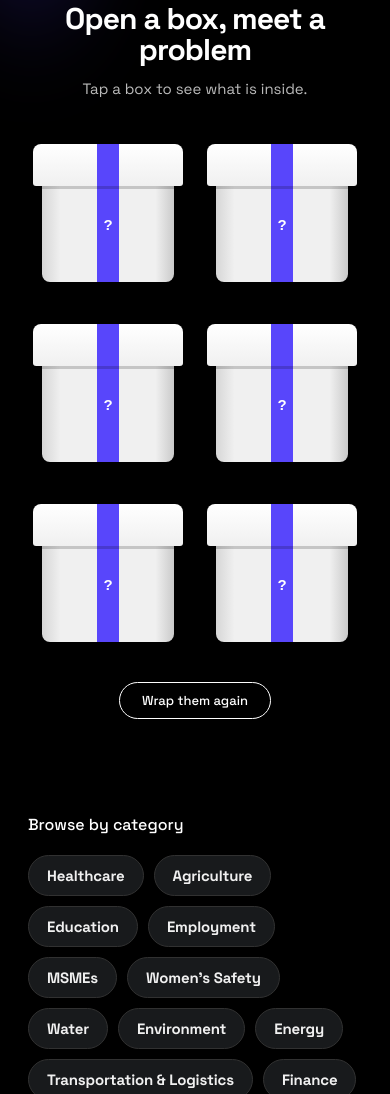
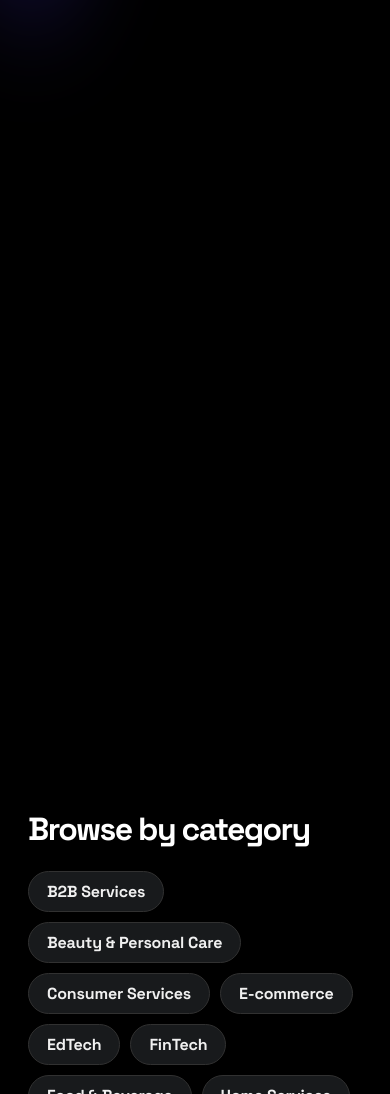
Before and after one commit to rathod-bpsingh/switch-the-glitch, a plain HTML site: page index.html in a window 390 px wide. Shown: the part 906-2000 px from the top of the page. Drawn offline with Linux system fonts and the light colour scheme; a web font is replaced by a local one.

Commit message:
Refactor index.html for improved structure and styles
Updated font links and modified HTML structure for better semantics and styling.

```diff
--- a/index.html
+++ b/index.html
@@ -6,7 +6,7 @@
 <title>Switch the Glitch</title>
 <link rel="preconnect" href="https://fonts.googleapis.com">
 <link rel="preconnect" href="https://fonts.gstatic.com" crossorigin>
-<link href="https://fonts.googleapis.com/css2?family=Space+Grotesk:wght@400;500;700&display=swap" rel="stylesheet">
+<link href="https://fonts.googleapis.com/css2?family=Bitcount+Prop+Single:wght@650&family=Space+Grotesk:wght@400;500;700&display=swap" rel="stylesheet">
 <style>
 /* SWITCH THE GLITCH: LOCKED THEME. Black main, purple only glowing from edges. */
 :root{
@@ -126,19 +126,15 @@ a{color:inherit;text-decoration:none}
 .tile .ic{width:24px;height:24px;border:0;border-radius:0;background:none;color:var(--soft);transition:color .2s}
 .tile .ico{width:20px;height:20px;stroke-width:1.5}
 .tile:hover .ic,.tile[aria-current="page"] .ic{color:var(--white)}
-.toplist{list-style:none;margin:0 0 14px;padding:0;display:grid;gap:12px}
-.top-item{display:flex;align-items:center;gap:16px;padding:16px 22px}
-.rank{flex:none;width:40px;height:40px;border-radius:50%;display:grid;place-items:center;background:var(--purple);font-weight:700;font-size:15px;font-variant-numeric:tabular-nums}
-.top-main{flex:1;min-width:0}
-.top-main .tag{margin-bottom:6px}
-.top-main h3{margin:0;font-size:16px;font-weight:500}
-.top-item .btn-outline{flex:none;cursor:pointer;font-family:inherit}
-.prob-list{display:grid;grid-template-columns:repeat(2,1fr);gap:14px}
-.prob-list .pad{min-width:0}
+.prob-list{margin:0 0 14px;padding-inline-start:2.2rem}
+.prob-list li{padding:16px 0 16px 10px;border-bottom:1px solid var(--card2);overflow-wrap:anywhere}
+.prob-list li::marker{color:#b9aaff;font-weight:700;font-variant-numeric:tabular-nums}
+.prob-list h3{margin:0;font-size:clamp(16px,2.2vw,19px);font-weight:500}
+.prob-list p{margin:5px 0 0;color:var(--soft);font-size:14px}
 .list-head{display:flex;justify-content:space-between;align-items:center;gap:12px;flex-wrap:wrap;margin-bottom:18px}
 .list-head .sec-h{margin:0}
 .btn-outline{cursor:pointer;font-family:inherit}
-@media(max-width:760px){.prob-list{grid-template-columns:1fr}}
+
 #nomatch{margin:14px 0 0;font-size:14px;color:var(--soft)}
 #nomatch a{color:var(--white);text-decoration:underline}
 
@@ -229,41 +225,22 @@ footer a:hover{color:var(--white)}
 }
 @media(max-width:560px){.logo{font-size:15px}.logo .mark{width:36px;height:36px}.prob-grid{grid-template-columns:1fr}.hero{padding:40px 0 50px}}
 
-.feature{min-height:100vh;min-height:100svh;display:flex;flex-direction:column;align-items:center;justify-content:center;padding:60px 0;scroll-margin-top:16px}
-.feat-h{margin:0;text-align:center;font-size:clamp(30px,5vw,56px);font-weight:700;letter-spacing:-.03em;line-height:1.05}
-.feat-sub{margin:12px 0 32px;text-align:center;color:var(--soft);font-size:15px}
-.gifts{display:grid;grid-template-columns:repeat(3,1fr);gap:34px 22px;width:100%;max-width:960px;align-items:start;justify-items:center}
-.gift{display:flex;flex-direction:column;align-items:center;width:100%;min-width:0}
-.box{position:relative;display:block;width:min(190px,100%);height:150px;border:0;background:none;padding:0;cursor:pointer;perspective:700px;-webkit-tap-highlight-color:transparent}
-.box-body{position:absolute;left:9%;right:9%;bottom:0;height:100px;z-index:2;border-radius:0 0 8px 8px;background:linear-gradient(90deg,#D6D6D6,var(--light) 14%,var(--light) 86%,#CACACA);box-shadow:0 16px 24px rgba(0,0,0,.6)}
-.box-body::before,.box-lid::before{content:"";position:absolute;left:50%;top:0;bottom:0;width:22px;margin-left:-11px;background:var(--purple)}
-.box-body::after{content:"?";position:absolute;left:50%;top:42%;transform:translate(-50%,-50%);color:var(--white);font-weight:700;font-size:15px}
-.box-lid{position:absolute;left:3%;right:3%;bottom:96px;height:42px;z-index:3;border-radius:8px 8px 3px 3px;background:linear-gradient(180deg,var(--white),var(--light));transform-origin:50% 100%;transition:transform .6s cubic-bezier(.3,1.3,.5,1);box-shadow:0 3px 0 rgba(0,0,0,.18)}
-.gift:not(.open) .box:hover .box-lid,.box:focus-visible .box-lid{transform:translateY(-6px)}
-.gift.open .box-lid{transform:rotateX(115deg)}
-.peek{position:absolute;left:24%;right:24%;bottom:70px;height:58px;z-index:1;border-radius:3px 3px 0 0;background-color:var(--white);background-image:linear-gradient(rgba(0,0,0,.1) 1px,transparent 1px);background-size:100% 12px;transform:translateY(48px);opacity:0;transition:transform .5s .2s ease,opacity .3s .2s}
-.gift.open .peek{transform:translateY(-4px);opacity:1}
-.slip{position:relative;width:100%;max-width:260px;margin-top:18px;padding:16px 18px 20px;border-radius:3px;background-color:var(--light);background-image:linear-gradient(rgba(30,31,33,.07) 1px,transparent 1px);background-size:100% 26px;color:var(--ink);transform:rotate(-1.2deg);box-shadow:0 12px 24px rgba(0,0,0,.55);text-align:left}
-.slip::after{content:"";position:absolute;right:0;bottom:0;width:22px;height:22px;background:linear-gradient(135deg,#BDBDBD 50%,var(--black) 50%)}
-.gift.fresh .slip{animation:unfold .5s ease backwards}
-@keyframes unfold{from{opacity:0;transform:translateY(-18px) rotate(-5deg) scale(.94)}to{opacity:1;transform:rotate(-1.2deg)}}
-.slip .tag{margin-bottom:8px}
-.slip h3{margin:0 0 6px;font-size:16px;font-weight:700;line-height:1.25;letter-spacing:-.01em;color:var(--ink)}
-.slip p{margin:0;color:#4A4B4F;font-size:13.5px}
-.slip .row{flex-wrap:wrap;margin-top:12px}
-.slip .btn-outline{white-space:nowrap;border-color:var(--ink);color:var(--ink);padding:7px 14px;font-size:12px}
-.slip .btn-outline:hover{background:var(--ink);color:var(--white)}
-.shuffle{margin-top:40px}
-@media(max-width:760px){.gifts{grid-template-columns:repeat(2,1fr);gap:30px 14px}}
-@media(prefers-reduced-motion:reduce){.box-lid,.peek{transition:none}.gift.fresh .slip{animation:none}}
+#v-problems{padding-top:100vh;padding-top:100svh}
 .cat-sec{scroll-margin-top:16px;padding-top:30px}
+.cat-sec .sec-h{margin:0 0 24px;font-family:"Space Grotesk",Arial,sans-serif;font-size:clamp(32px,6vw,60px);font-weight:700;line-height:1.05;letter-spacing:-.05em}
 .cat-sec .ex-chips{margin-bottom:48px;gap:10px}
-.cat-sec .chip{font-size:15px;padding:10px 18px}
-.chip.active{background:var(--purple);border-color:var(--purple);color:var(--white)}
+.cat-sec .chip{padding:10px 18px;font-family:"Space Grotesk",Arial,sans-serif;font-size:16px;font-weight:700;line-height:1.2}
+.cat-sec .chip.active{background:var(--purple);border-color:var(--purple);color:var(--white)}
 .list-head{scroll-margin-top:16px}
 .nav-actions{grid-column:2}
 .hero{display:flex;flex-direction:column;align-items:center;justify-content:center;min-height:calc(100vh - 151px);min-height:calc(100svh - 151px);padding:24px 0}
-.hero h1{max-width:none;font-weight:700;letter-spacing:-.035em}
+.hero h1{max-width:100%;font-family:"Bitcount Prop Single","Space Grotesk",monospace;font-size:clamp(43px,10vw,122px);font-weight:650;line-height:1.02;letter-spacing:-.035em;text-transform:uppercase}
+.hero h1 span{display:block;margin-top:.13em;color:#a999ff}
+@supports ((background-clip:text) or (-webkit-background-clip:text)){
+  .hero h1,.hero h1 span{background-image:repeating-linear-gradient(180deg,transparent 0 3px,rgba(0,0,0,.15) 3px 4px),linear-gradient(180deg,#fff,#e8e3f7);-webkit-background-clip:text;background-clip:text;color:transparent}
+  .hero h1 span{background-image:repeating-linear-gradient(180deg,transparent 0 3px,rgba(0,0,0,.17) 3px 4px),linear-gradient(180deg,#c6baff,#9d89ff)}
+}
+@media(forced-colors:active){.hero h1,.hero h1 span{background:none;color:CanvasText}}
 .hero-mark{width:72px;height:72px;margin-bottom:22px;fill:none;stroke:var(--white);stroke-width:1.4;stroke-linecap:round;stroke-linejoin:round}
 .hero-mark .knob{fill:var(--white);stroke:none}
 .tagline{margin:18px 0 0;font-size:clamp(20px,3vw,28px);font-weight:500;color:var(--light);letter-spacing:-.01em}
@@ -306,25 +283,19 @@ footer a:hover{color:var(--white)}
   </form>
   <main id="top">
     <section class="hero" data-views="problems">
-      <h1>Switch the Glitch</h1>
+      <h1>Switch the <span>Glitch</span></h1>
       <p class="tagline">Every glitch, in one place</p>
       <p class="sub">Browse the problems people face, or submit your own.</p>
-      <a class="btn btn-ico" id="exb" href="#explore"><svg class="ico" aria-hidden="true" viewBox="0 0 24 24"><circle cx="12" cy="12" r="9"/><path d="M15.5 8.5l-2 5-5 2 2-5z"/></svg>Explore</a>
+      <a class="btn btn-ico" id="exb" href="#catsec"><svg class="ico" aria-hidden="true" viewBox="0 0 24 24"><circle cx="12" cy="12" r="9"/><path d="M15.5 8.5l-2 5-5 2 2-5z"/></svg>Explore</a>
     </section>
 
     <section id="v-problems" data-views="problems">
-      <div class="feature" id="pg2">
-        <h2 class="feat-h">Open a box, meet a problem</h2>
-        <p class="feat-sub">Tap a box to see what is inside.</p>
-        <div class="gifts" id="acc"></div>
-        <button class="btn-outline shuffle" id="shuf" type="button">Wrap them again</button>
-      </div>
       <div class="cat-sec" id="catsec">
         <h2 class="sec-h">Browse by category</h2>
         <div class="ex-chips" id="exchips"></div>
       </div>
       <div class="list-head"><h2 class="sec-h" id="lh">All problems</h2><button class="btn-outline" id="fclear" type="button" hidden></button></div>
-      <div class="prob-list" id="pl"></div>
+      <ol class="prob-list" id="pl"></ol>
       <p id="nomatch" hidden>No problem matches your search. <a href="#submit">Submit it as a new problem</a>.</p>
     </section>
 
@@ -351,8 +322,8 @@ footer a:hover{color:var(--white)}
 
 
     <section class="view" id="v-top10" data-views="top10" hidden>
-      <h2 class="sec-h">Top 10 problems, ranked by Same problem votes</h2>
-      <ol class="toplist" id="tl"></ol>
+      <h2 class="sec-h">Top 10 problems</h2>
+      <ol class="prob-list" id="tl"></ol>
     </section>
 
     <section class="view" id="v-help" data-views="help" hidden>
@@ -360,8 +331,7 @@ footer a:hover{color:var(--white)}
       <div class="faq">
         <details open><summary>How do I submit a problem?</summary><p>Open Submit a problem, add a title, pick a category and describe what is going wrong.</p></details>
         <details><summary>How do I find a problem?</summary><p>Use the search bar at the top, or tap Explore on the Problems page and choose a category.</p></details>
-        <details><summary>What does Same problem do?</summary><p>It shows how many people face the same problem. Each tap adds one.</p></details>
-        <details><summary>How is the Top 10 decided?</summary><p>Problems are ranked by their Same problem count, highest first.</p></details>
+        <details><summary>How is the Top 10 decided?</summary><p>The list is ordered by previously recorded votes.</p></details>
         <details><summary>Where is my data saved?</summary><p>Submitted problems and votes are stored in this browser only. Other visitors do not see them, and clearing site data removes them.</p></details>
       </div>
       <div class="card pad helpcta"><h3>Can’t find your problem?</h3><p>Submit it so it appears in the list.</p><a class="btn" href="#submit">Submit a problem</a></div>
@@ -409,68 +379,101 @@ function nav(v){if(location.hash==='#'+v)go(v);else location.hash=v;}
 window.addEventListener('hashchange',function(){go(location.hash.slice(1));});
 document.addEventListener('click',function(e){var a=e.target.closest&&e.target.closest('a[href^="#"]');if(!a)return;var v=a.getAttribute('href').slice(1);if(views.indexOf(v)>-1&&location.hash==='#'+v){e.preventDefault();go(v);}});
 
-var db={reports:[
- {t:'Wi-Fi keeps dropping every few minutes',c:'Technology',d:'Drops about every ten minutes on the 2.4 GHz band.',up:3},
- {t:'Code won’t compile after an update',c:'Technology',d:'Build fails right after upgrading dependencies.',up:2},
- {t:'Monthly budget is not adding up',c:'Finance',d:'Expenses and income never match at month end.',up:0},
- {t:'Team can’t decide between two options',c:'Employment',d:'Discussions go in circles with no clear way to choose.',up:0},
- {t:'Phone battery drains too fast',c:'Technology',d:'Battery falls from full to empty in a few hours.',up:0},
- {t:'Laptop is slow to start',c:'Technology',d:'Takes several minutes before it is usable after boot.',up:0},
- {t:'Water supply is irregular in the morning',c:'Water',d:'Taps run dry at peak hours.',up:0},
- {t:'Passwords keep getting locked out',c:'Cybersecurity',d:'Accounts lock after a few attempts and recovery is slow.',up:0},
- {t:'Daily commute takes too long',c:'Transportation & Logistics',d:'Traffic and connections add over an hour each way.',up:0},
- {t:'Email inbox is overflowing',c:'Employment',d:'Important messages get buried under routine ones.',up:0}
-]};
-try{var sv=JSON.parse(localStorage.getItem('stg2')||'null');if(sv&&sv.reports&&sv.reports.length)db=sv;}catch(e){}
+var legacyExamples=[
+  ["Wi-Fi keeps dropping every few minutes","Technology","Drops about every ten minutes on the 2.4 GHz band."],
+  ["Code won’t compile after an update","Technology","Build fails right after upgrading dependencies."],
+  ["Monthly budget is not adding up","Finance","Expenses and income never match at month end."],
+  ["Team can’t decide between two options","Employment","Discussions go in circles with no clear way to choose."],
+  ["Phone battery drains too fast","Technology","Battery falls from full to empty in a few hours."],
+  ["Laptop is slow to start","Technology","Takes several minutes before it is usable after boot."],
+  ["Water supply is irregular in the morning","Water","Taps run dry at peak hours."],
+  ["Passwords keep getting locked out","Cybersecurity","Accounts lock after a few attempts and recovery is slow."],
+  ["Daily commute takes too long","Transportation & Logistics","Traffic and connections add over an hour each way."],
+  ["Email inbox is overflowing","Employment","Important messages get buried under routine ones."]
+];
+var db={reports:[]};
+function questionKey(title){return title.normalize("NFKC").toLowerCase().replace(/[^\p{L}\p{N}]+/gu," ").trim();}
+try{
+  var saved=JSON.parse(localStorage.getItem("stg2")||"null");
+  if(saved&&Array.isArray(saved.reports)){
+    db.reports=saved.reports.filter(function(report){
+      return report&&typeof report.t==="string"&&!String(report.id||"").startsWith("starter-")&&
+        !String(report.id||"").startsWith("fix-my-itch-")&&
+        !legacyExamples.some(function(example){return report.t===example[0]&&report.c===example[1]&&report.d===example[2];});
+    });
+  }
+}catch(e){}
+var selectedQuestions=[
+  {"id":"daily-b2b-1","t":"How can small suppliers tell whether they can cover wages and materials while waiting for a large buyer to pay?","c":"B2B Services","up":0},
+  {"id":"daily-b2b-2","t":"How can an exporter with a signed order but little collateral pay suppliers before production starts?","c":"B2B Services","up":0},
+  {"id":"daily-b2b-3","t":"How can a small manufacturer find procurement teams that already buy the kinds of components it makes?","c":"B2B Services","up":0},
+  {"id":"daily-b2b-4","t":"How can a factory fill an extra production shift with workers who can operate its machines safely?","c":"B2B Services","up":0},
+  {"id":"daily-b2b-6","t":"How can manufacturers tell which customer orders will miss their delivery dates when a truck fails to arrive?","c":"B2B Services","up":0},
+  {"id":"daily-b2b-7","t":"How can a small business compare what two suppliers will actually charge once freight, taxes, and payment terms are included?","c":"B2B Services","up":0},
+  {"id":"daily-b2b-8","t":"How can a business track a GST filing issue that needs a tax officer’s intervention before the deadline passes?","c":"B2B Services","up":0},
+  {"id":"daily-b2b-11","t":"How can a factory identify a machine fault remotely so the technician arrives with the right spare parts?","c":"B2B Services","up":0},
+  {"id":"daily-b2b-16","t":"How can a small accounts team tell which invoices a single bank transfer covers when the customer sends no payment breakdown?","c":"B2B Services","up":0},
+  {"id":"daily-b2b-20","t":"How can a manufacturer give a buyer a quote that stays workable if material prices change before the order is confirmed?","c":"B2B Services","up":0},
+  {"id":"beauty-2","t":"How can shoppers tell whether branded cosmetics are genuine before buying them?","c":"Beauty & Personal Care","up":0},
+  {"id":"beauty-3","t":"How can shoppers check whether a batch of cosmetics has been flagged for failing quality standards?","c":"Beauty & Personal Care","up":0},
+  {"id":"beauty-4","t":"How can customers check a hair dye’s ingredients, safety warnings, and patch-test instructions before using it?","c":"Beauty & Personal Care","up":0},
+  {"id":"beauty-5","t":"How can shoppers tell which skincare and personal care claims are backed by evidence?","c":"Beauty & Personal Care","up":0},
+  {"id":"beauty-6","t":"How can salons assess a beauty worker’s practical skills before hiring them?","c":"Beauty & Personal Care","up":0},
+  {"id":"beauty-7","t":"How can people find a qualified dermatologist when few are available nearby?","c":"Beauty & Personal Care","up":0},
+  {"id":"beauty-8","t":"How can shoppers choose the right foundation shade online when swatches look different across screens and lighting?","c":"Beauty & Personal Care","up":0},
+  {"id":"beauty-10","t":"How can customers see the full cost of a salon service, including hair-length charges and add-ons, before booking?","c":"Beauty & Personal Care","up":0},
+  {"id":"beauty-11","t":"How can customers check whether a salon disinfects reusable tools between appointments?","c":"Beauty & Personal Care","up":0},
+  {"id":"beauty-12","t":"How can small salons reduce last-minute cancellations and fill open slots?","c":"Beauty & Personal Care","up":0}
+];
+var selectedIds=new Set(selectedQuestions.map(function(report){return report.id;}));
+db.reports=db.reports.filter(function(report){
+  var id=String(report.id||'');
+  return selectedIds.has(id)||(!id.startsWith('daily-b2b-')&&!id.startsWith('beauty-'));
+});
+var savedIds=new Set(db.reports.map(function(report){return report.id;}));
+var existingTitles=new Set(db.reports.map(function(report){return questionKey(report.t);}));
+selectedQuestions.forEach(function(report){
+  if(!savedIds.has(report.id)&&!existingTitles.has(questionKey(report.t)))db.reports.push(report);
+});
 function save(){try{localStorage.setItem('stg2',JSON.stringify(db));}catch(e){}}
 function el(t,c,x){var n=document.createElement(t);if(c)n.className=c;if(x!=null)n.textContent=x;return n;}
 var filterCat='',query='';
-function matches(r){return(!filterCat||r.c===filterCat)&&(!query||(r.t+' '+r.c+' '+(r.d||'')).toLowerCase().indexOf(query)>-1);}
-function vote(r){r.up++;save();render();}
-function voteBtn(r){var b=el('button','btn-outline','Same problem · '+r.up);b.type='button';b.setAttribute('aria-label','I have this problem too. '+r.up+' so far');b.onclick=function(){vote(r);};return b;}
+var groupedCategories=new Map([
+  ['Healthcare','Healthtech'],['Agriculture','Food & Beverage'],['Food','Food & Beverage'],
+  ['Agri-Food','Food & Beverage'],['Agriculture & Food','Food & Beverage'],
+  ['Education','EdTech'],['Education & Employment','EdTech'],['Learning & Careers','EdTech'],
+  ['MSMEs','B2B Services'],['Manufacturing','B2B Services'],['Business & Manufacturing','B2B Services'],
+  ['Transportation & Logistics','Logistics'],['Mobility & Logistics','Logistics'],
+  ['Travel, Transportation & Logistics','Logistics'],['Tourism','Travel'],
+  ['Finance','FinTech'],['Commerce','E-commerce'],['Commerce & Consumer Services','Consumer Services'],
+  ['Housing & Real Estate','Real Estate']
+]);
+function matches(r){
+  var category=groupedCategories.get(r.c)||(cats.includes(r.c)?r.c:"Other");
+  return (!filterCat||category===filterCat)&&(!query||(r.t+' '+r.c+' '+category+' '+(r.d||'')).toLowerCase().includes(query));
+}
 function render(){
   var pl=document.getElementById('pl');pl.textContent='';var n=0;
-  db.reports.forEach(function(r){
+  var visibleReports=db.reports;
+  visibleReports.forEach(function(r){
     if(!matches(r))return;n++;
-    var c=el('article','card pad');
-    c.appendChild(el('span','tag',r.c));c.appendChild(el('h3','',r.t));if(r.d)c.appendChild(el('p','',r.d));
-    var a=el('div','row');a.appendChild(voteBtn(r));c.appendChild(a);pl.appendChild(c);
+    var c=el('li');
+    c.appendChild(el('h3','',r.t));if(r.d)c.appendChild(el('p','',r.d));
+    pl.appendChild(c);
   });
   var f=!!(filterCat||query);
-  document.getElementById('lh').textContent=f?n+' matching problem'+(n===1?'':'s'):'All problems · '+db.reports.length;
+  document.getElementById('lh').textContent=f?n+' matching problem'+(n===1?'':'s'):'All problems · '+visibleReports.length;
   document.getElementById('nomatch').hidden=n>0;
-  var fc=document.getElementById('fclear');fc.hidden=!filterCat;fc.textContent=filterCat?'Category: '+filterCat+' ✕':'';
+  var fc=document.getElementById('fclear');fc.hidden=!filterCat;fc.textContent=filterCat?filterCat+' ✕':'';
   document.querySelectorAll('.chip').forEach(function(c){var on=c.textContent===filterCat;c.classList.toggle('active',on);c.setAttribute('aria-pressed',on?'true':'false');});
-  renderTop();renderFeatured();
+  renderTop(visibleReports);
 }
-var picked=[],openSet={};
-function pickGifts(){var t=db.reports.map(function(r){return r.t;});for(var i=t.length-1;i>0;i--){var j=Math.floor(Math.random()*(i+1)),x=t[i];t[i]=t[j];t[j]=x;}picked=t.slice(0,6);openSet={};}
-function renderFeatured(){
-  var acc=document.getElementById('acc');acc.textContent='';
-  if(!picked.length)pickGifts();
-  picked.forEach(function(title,n){
-    var r=null;db.reports.forEach(function(x){if(x.t===title)r=x;});if(!r)return;
-    var open=!!openSet[title],g=el('div','gift'+(open?' open':''));
-    var b=el('button','box');b.type='button';b.setAttribute('aria-expanded',open?'true':'false');b.setAttribute('aria-label','Surprise box '+(n+1));
-    b.appendChild(el('span','peek'));b.appendChild(el('span','box-body'));b.appendChild(el('span','box-lid'));
-    var sl=el('div','slip');sl.hidden=!open;
-    sl.appendChild(el('span','tag',r.c));sl.appendChild(el('h3','',r.t));sl.appendChild(el('p','',r.d||'No description added.'));
-    var row=el('div','row');row.appendChild(voteBtn(r));
-    var more=el('button','btn-outline','More in '+r.c);more.type='button';
-    more.onclick=function(){filterCat=r.c;render();document.getElementById('lh').scrollIntoView({behavior:'smooth'});};
-    row.appendChild(more);sl.appendChild(row);
-    b.onclick=function(){var o=!openSet[title];openSet[title]=o;g.classList.toggle('open',o);g.classList.toggle('fresh',o);sl.hidden=!o;b.setAttribute('aria-expanded',o?'true':'false');};
-    g.appendChild(b);g.appendChild(sl);acc.appendChild(g);
-  });
-}
-document.getElementById('shuf').addEventListener('click',function(){pickGifts();renderFeatured();});
-function renderTop(){
+function renderTop(visibleReports){
   var tl=document.getElementById('tl');tl.textContent='';
-  db.reports.slice().sort(function(a,b){return b.up-a.up;}).slice(0,10).forEach(function(r,i){
-    var li=el('li','card top-item');
-    li.appendChild(el('span','rank',String(i+1)));
-    var m=el('div','top-main');m.appendChild(el('span','tag',r.c));m.appendChild(el('h3','',r.t));li.appendChild(m);
-    li.appendChild(voteBtn(r));tl.appendChild(li);
+  visibleReports.slice().sort(function(a,b){return b.up-a.up;}).slice(0,10).forEach(function(r){
+    var li=el('li');
+    li.appendChild(el('h3','',r.t));
+    tl.appendChild(li);
   });
 }
 document.getElementById('fclear').addEventListener('click',function(){filterCat='';render();});
@@ -481,17 +484,18 @@ document.getElementById('rf').addEventListener('submit',function(e){
   e.preventDefault();
   var t=document.getElementById('rt').value.trim(),m=document.getElementById('rm');
   if(!t){m.textContent='Add a title for the problem.';return;}
+  if(db.reports.some(function(report){return questionKey(report.t)===questionKey(t);})){m.textContent='This problem is already listed.';return;}
   db.reports.unshift({t:t,c:document.getElementById('rc').value,d:document.getElementById('rd').value.trim(),up:0});
   filterCat='';query='';s.value='';
   save();render();this.reset();m.textContent='Submitted. Taking you to the list.';
   setTimeout(function(){m.textContent='';nav('problems');},700);
 });
-var cats=['Healthcare','Agriculture','Education','Employment','MSMEs','Women’s Safety','Water','Environment','Energy','Transportation & Logistics','Finance','Cybersecurity','Technology','Food','Public Services','Tourism','Digital Inclusion','Manufacturing','Commerce','Consumer Services','Beauty & Personal Care','Home Services','Housing & Real Estate'];
+var cats=['B2B Services','Beauty & Personal Care','Consumer Services','E-commerce','EdTech','FinTech','Food & Beverage','Home Services','Logistics','Payment Issues','Real Estate','SaaS','Transportation','Travel','Healthtech','Other'];
 var exb=document.getElementById('exb'),rc=document.getElementById('rc');
 var chips=document.getElementById('exchips');
 cats.forEach(function(c){rc.appendChild(el('option','',c));});
 cats.forEach(function(c){var b=el('button','chip',c);b.type='button';b.setAttribute('aria-pressed','false');b.onclick=function(){filterCat=(filterCat===c)?'':c;render();document.getElementById('lh').scrollIntoView({behavior:'smooth'});};chips.appendChild(b);});
-exb.addEventListener('click',function(e){e.preventDefault();document.getElementById('pg2').scrollIntoView({behavior:'smooth'});});
+exb.addEventListener('click',function(e){e.preventDefault();document.getElementById('catsec').scrollIntoView({behavior:'smooth'});});
 var sp=document.getElementById('sp'),gear=document.getElementById('gear');
 function openSp(){sp.hidden=false;document.body.style.overflow='hidden';gear.setAttribute('aria-expanded','true');document.getElementById('spc').focus();}
 function closeSp(nf){sp.hidden=true;document.body.style.overflow='';gear.setAttribute('aria-expanded','false');if(!nf)gear.focus();}
```
